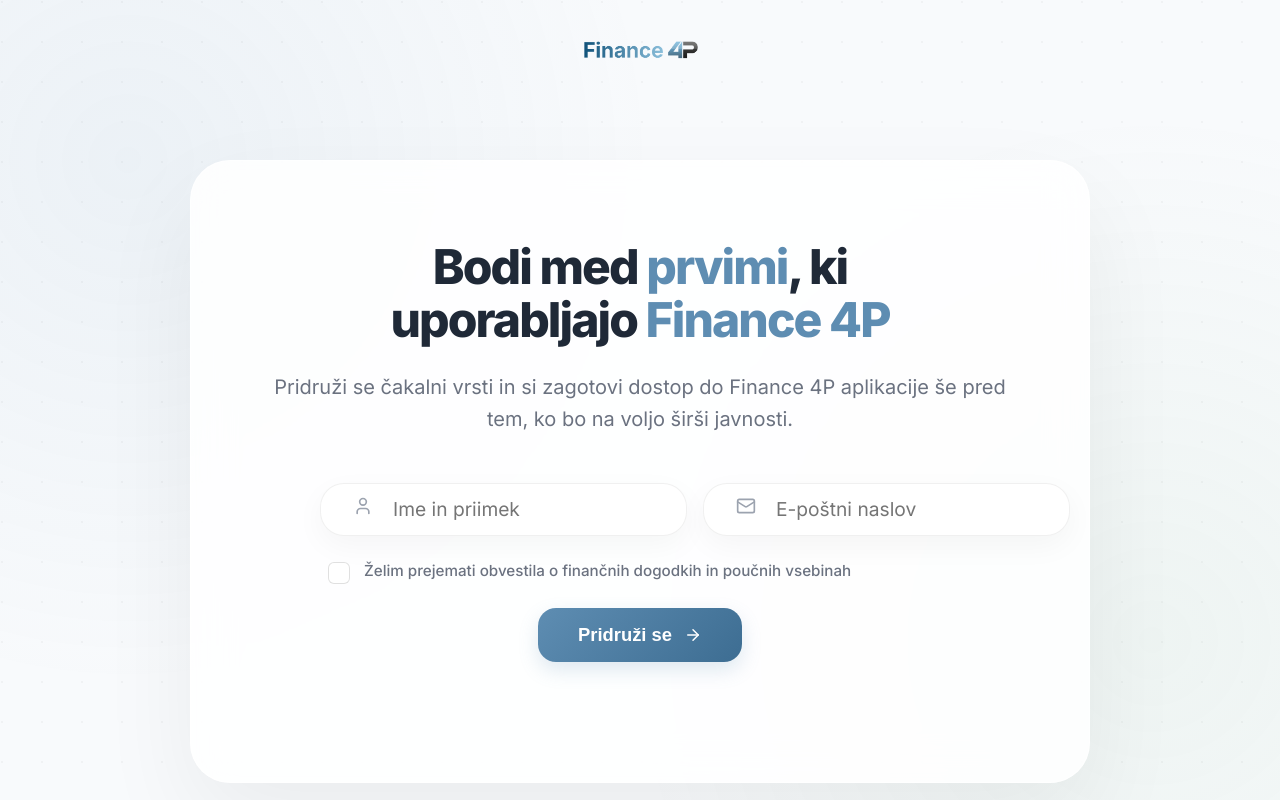
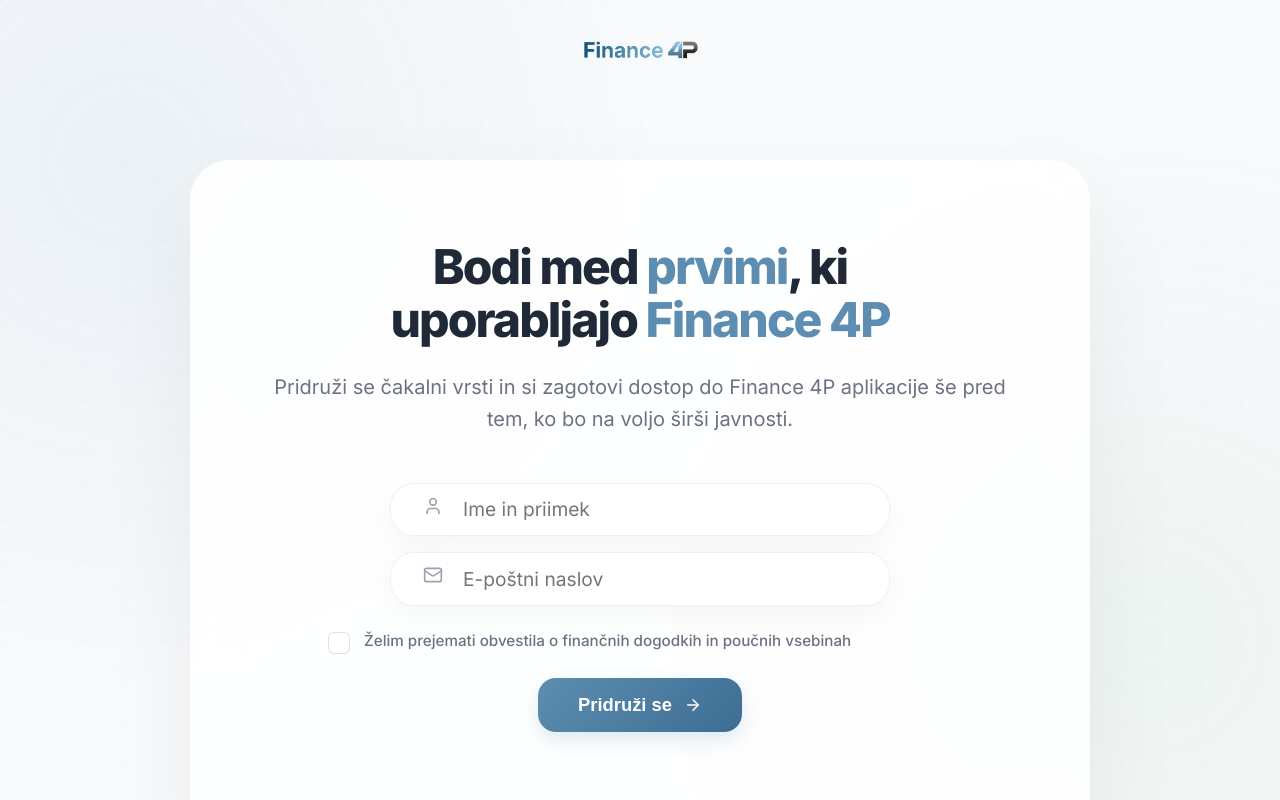
Before and after one commit to filipkolle/Landing-4P, a React (Vite) app: page /cakalna-vrsta in a window 1280 px wide. Shown: the top 800 px of the page. Built offline with nearby package versions, Linux system fonts and the light colour scheme.

Commit message:
style: stack waitlist inputs vertically for better readability on desktop

```diff
--- a/src/styles/Waitlist.css
+++ b/src/styles/Waitlist.css
@@ -144,12 +144,17 @@
 
 .form-inputs-stack {
   display: flex;
+  flex-direction: column;
   gap: 16px;
   margin-bottom: 24px;
+  width: 100%;
+  max-width: 500px;
+  margin-left: auto;
+  margin-right: auto;
 }
 
 .form-inputs-stack .input-group {
-  flex: 1;
+  width: 100%;
 }
 
 .form-actions-row {
```
